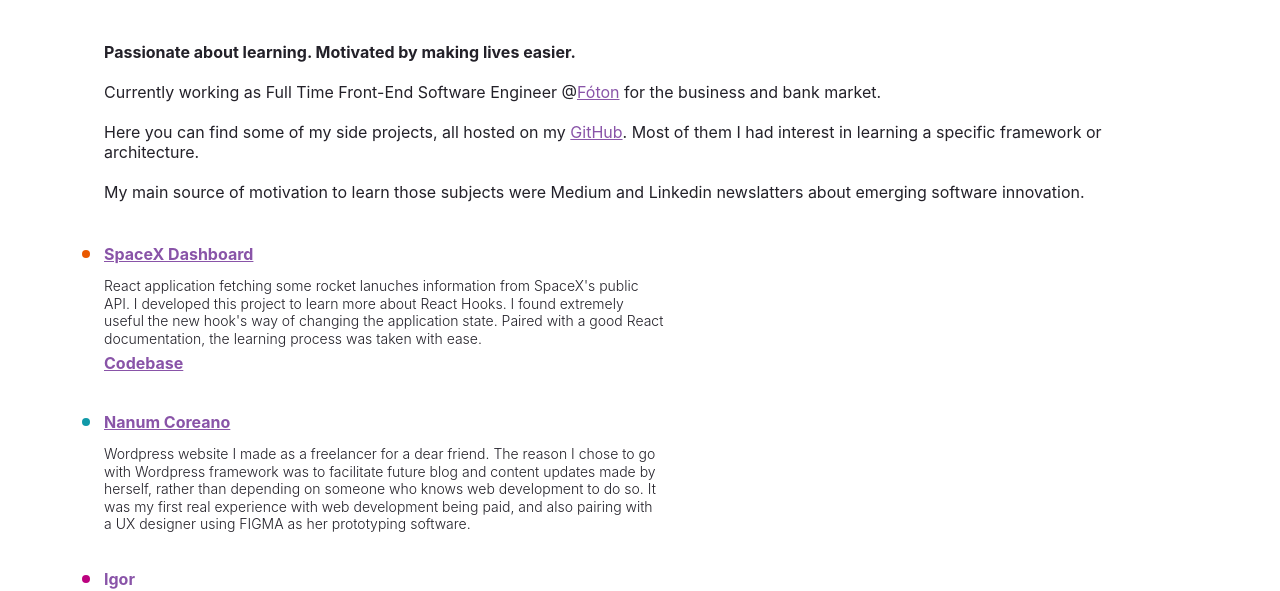
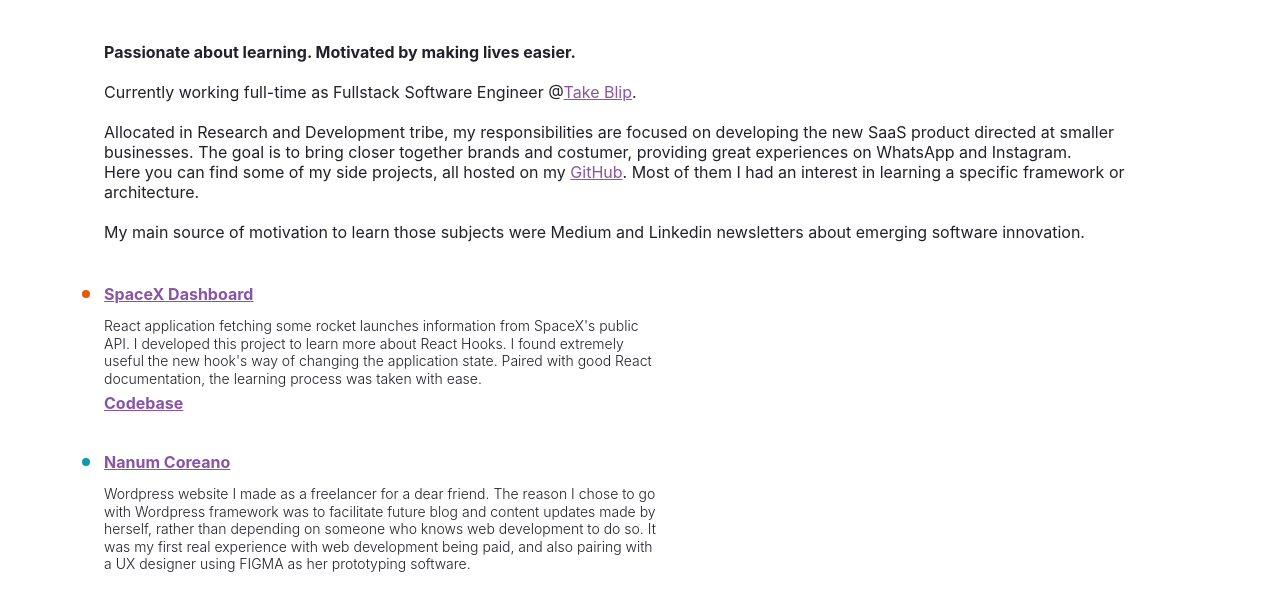
Before and after one commit to patrickvrb/patrickvrb.github.io, a Gatsby site: page / in a window 1280 px wide. Shown: the part 234-825 px from the top of the page. Built offline with nearby package versions, Linux system fonts and the light colour scheme; Gatsby itself is replaced by a stand-in of ours.

Commit message:
Job update

```diff
--- a/src/pages/index.js
+++ b/src/pages/index.js
@@ -78,8 +78,8 @@
     text: 'SpaceX Dashboard',
     url: 'https://patrickvrb.github.io/spaceX-launches/',
     description:
-      "React application fetching some rocket lanuches information from SpaceX's public API. I developed this project to learn more about React Hooks. \
-            I found extremely useful the new hook's way of changing the application state. Paired with a good React documentation, the learning process was taken with ease.",
+      "React application fetching some rocket launches information from SpaceX's public API. I developed this project to learn more about React Hooks. \
+            I found extremely useful the new hook's way of changing the application state. Paired with good React documentation, the learning process was taken with ease.",
     color: '#E95800',
     codebase: 'https://github.com/patrickvrb/spaceX-launches',
   },
@@ -107,7 +107,7 @@
     description:
       'Flutter application simulating a pet adoption center, where you can also help stray or adoption pets. \
       When building this application, I learned how to properly communicate with Firebase to persist and fetch de application data needed. \
-      Also learned how to design on widget oriented screens, preserving secure UI zones blocking user interaction, and Firebase role based authentication.',
+      Also learned how to design on widget-oriented screens, preserving secure UI zones blocking user interaction, and Firebase role based authentication.',
     color: '#0D96F2',
     codebase: 'https://github.com/clararabello/meau_app',
   },
@@ -131,18 +131,21 @@
       <br />
       <br />
       <div>
-        Currently working as Full Time Front-End Software Engineer @
+        Currently working full-time as Fullstack Software Engineer @
         <a
           style={{ color: '#8954A8' }}
-          href='http://www.foton.la/'
+          href='https://www.take.net'
           target='_blank'
           rel='noreferrer'
         >
-          Fóton
-        </a>{' '}
-        for the business and bank market.{' '}
+          Take Blip
+        </a>.
       </div>
       <br />
+      <div>
+        Allocated in Research and Development tribe, my responsibilities are focused on developing the new SaaS product directed at smaller businesses. The goal is to bring closer together
+        brands and costumer, providing great experiences on WhatsApp and Instagram.
+      </div>
       <div>
         Here you can find some of my side projects, all hosted on my{' '}
         <a
@@ -153,13 +156,13 @@
         >
           GitHub
         </a>
-        . Most of them I had interest in learning a specific framework or
+        . Most of them I had an interest in learning a specific framework or
         architecture.
       </div>
       <br />
       <div>
         My main source of motivation to learn those subjects were Medium and
-        Linkedin newslatters about emerging software innovation.{' '}
+        Linkedin newsletters about emerging software innovation.
       </div>
       <br />
 
```
